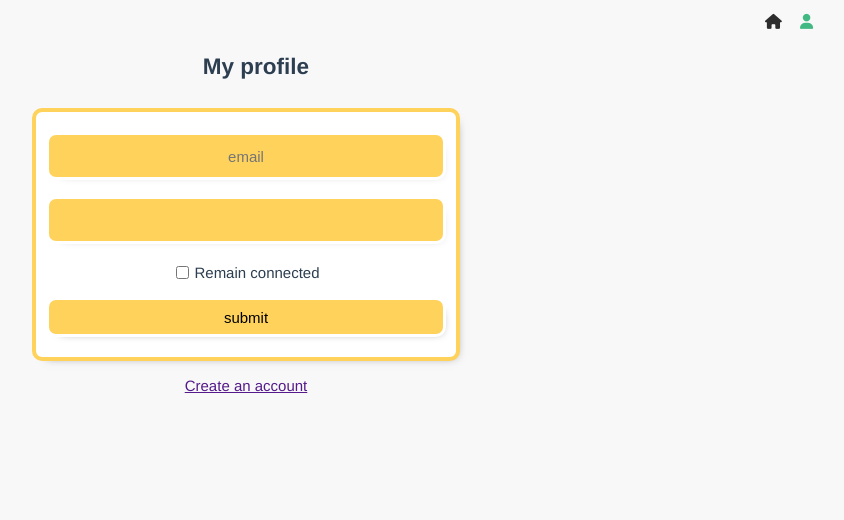
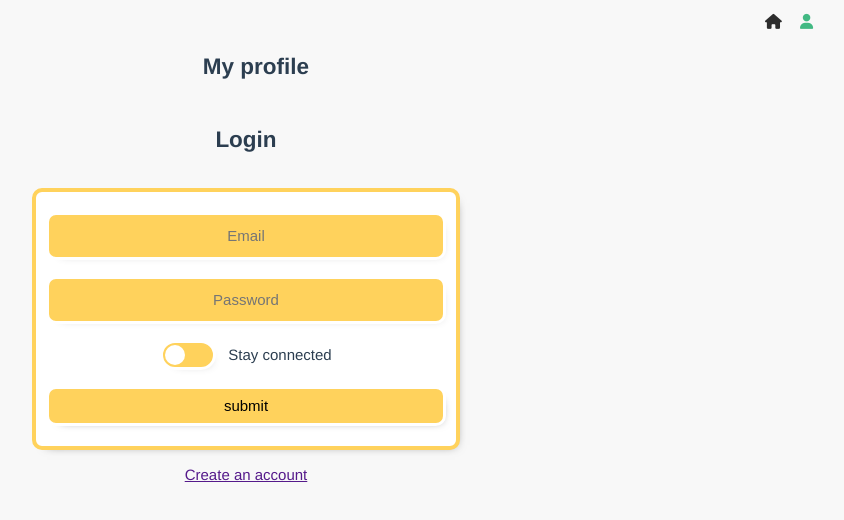
Before and after one commit to DamienLopvet/multiple-chronos, a Vue app: page /#/MyProfile in a window 1280 px wide. Shown: the top 520 px of the page, without its empty margins (394-1238 px from the left). Built offline with nearby package versions, Linux system fonts and the light colour scheme.

Commit message:
nice checkbox in profile + form validation

```diff
--- a/src/components/Profile.vue
+++ b/src/components/Profile.vue
@@ -2,30 +2,86 @@
     <section id="profile_section">
         <h1>My profile</h1>
         <div class="user-login" v-if="!isLogged && showLogin">
-            <form>
-                <input type="email" v-model="mail" placeholder="email" />
-                <input type="password" v-model="password" />
-                <label for="stay-connected"><input type="checkbox" id="stay-connected" v-model="wantCookies">Remain connected</label>
-                <input type="submit" @click.prevent="login" value="submit" />
+            <h2>Login</h2>
+            <form @submit.prevent="login">
+                <input type="email" v-model="mail" placeholder="Email" required />
+                <input type="password" v-model="password" placeholder="Password" required />
+                <label class="toggle stay-connected-label" for="Stay_connected_login">
+                    <input
+                        type="checkbox"
+                        class="toggle__input"
+                        id="Stay_connected_login"
+                        v-model="wantCookies"
+                    />
+                    <span class="toggle-track">
+                        <span class="toggle-indicator">
+                            <!-- 	This check mark is optional	 -->
+                            <span class="checkMark">
+                                <svg
+                                    viewBox="0 0 24 24"
+                                    id="ghq-svg-check"
+                                    role="presentation"
+                                    aria-hidden="true"
+                                >
+                                    <path
+                                        d="M9.86 18a1 1 0 01-.73-.32l-4.86-5.17a1.001 1.001 0 011.46-1.37l4.12 4.39 8.41-9.2a1 1 0 111.48 1.34l-9.14 10a1 1 0 01-.73.33h-.01z"
+                                    ></path>
+                                </svg>
+                            </span>
+                        </span>
+                    </span>
+                    Stay connected
+                </label>
+
+                <input type="submit"  value="submit" >
             </form>
             <!-- <a href="#">I don't remember my pasword?</a> -->
             <a href="" @click.prevent="handleSignup">Create an account</a>
         </div>
         <div class="user-logout" v-if="isLogged">
             <p>you are connected</p>
+
             <a href="#" @click="logout">logout</a>
         </div>
         <div class="error" v-if="error">{{ this.error }}</div>
         <div class="user-signup" v-if="willSignup">
-            <h2>please fill the form to create an account</H2>
-            <form>
-                <input type="email" v-model="mail" placeholder="mail" />
-                <input type="password" v-model="password" />
-                <label for="stay-connected"><input type="checkbox" id="stay-connected" v-model="wantCookies">Stay connected</label>
-                <input type="submit" @click.prevent="signup"  value="submit"/>
+            <h2>Fill the form to create an account</h2>
+            <form @submit.prevent="signup" >
+                <input type="email" v-model="mail" placeholder="enter your email" required />
+                <input type="password" v-model="password" placeholder="Enter you password" minlength="8" required/>
+                <input type="password" v-model="passwordVerif" :pattern="password" placeholder="Verify you password" title="Passwords are not equals" required/>
+
+                <label class="toggle stay-connected-label" for="Stay_connected_signup">
+                    <input
+                        type="checkbox"
+                        class="toggle__input"
+                        id="Stay_connected_signup"
+                        v-model="wantCookies"
+                    />
+                    <span class="toggle-track">
+                        <span class="toggle-indicator">
+                            <!-- 	This check mark is optional	 -->
+                            <span class="checkMark">
+                                <svg
+                                    viewBox="0 0 24 24"
+                                    id="ghq-svg-check"
+                                    role="presentation"
+                                    aria-hidden="true"
+                                >
+                                    <path
+                                        d="M9.86 18a1 1 0 01-.73-.32l-4.86-5.17a1.001 1.001 0 011.46-1.37l4.12 4.39 8.41-9.2a1 1 0 111.48 1.34l-9.14 10a1 1 0 01-.73.33h-.01z"
+                                    ></path>
+                                </svg>
+                            </span>
+                        </span>
+                    </span>
+                    Stay connected
+                </label>
+                <input type="submit" value="submit" />
             </form>
-            <a href="" @click.prevent="handleLogin">Oh, never mind, I have an account ! </a>
-
+            <a href="" @click.prevent="handleLogin"
+                >Oh, never mind, I have an account !
+            </a>
         </div>
     </section>
 </template>
@@ -38,35 +94,38 @@
 
         data() {
             return {
-                mail: "",
+                mail: null,
                 password: "",
+                passwordVerif:"",
                 error: "",
                 willSignup: false,
                 showLogin: true,
-                wantCookies:false,
+                wantCookies: false,
             };
         },
         methods: {
             ...mapMutations(["setUser", "setToken", "setIsLogged"]),
-            handleLogin(){
+            handleLogin() {
                 this.willSignup = false;
                 this.showLogin = true;
             },
             login() {
-               if (confirm('The stopwatches you created offline will be overwrited by the ones stored in database')){
                 let payload = {
                     email: this.mail,
                     password: this.password,
                 };
                 axios
-                    .post("https://multiple-chronos.herokuapp.com/api/auth/login", payload)
+                    .post(
+                        "https://multiple-chronos.herokuapp.com/api/auth/login",
+                        payload
+                    )
                     .then((res) => {
                         let user = res.data.userId;
                         let token = res.data.token;
                         this.setUser(user);
                         this.setToken(token);
                         this.setIsLogged("true");
-                        if(this.wantCookies)this.setCookies();
+                        if (this.wantCookies) this.setCookies();
                         this.setIsLogged("true");
                         this.$router.push("/");
                         this.showLogin = false;
@@ -76,7 +135,6 @@
                         this.error = e.response?.data?.message || e.message;
                         setTimeout(() => (this.error = ""), "5000");
                     });
-                }
             },
             setCookies() {
                 let d = new Date();
@@ -112,34 +170,44 @@
                     password: this.password,
                 };
                 axios
-                    .post("https://multiple-chronos.herokuapp.com/api/auth/signup", payload)
+                    .post(
+                        "https://multiple-chronos.herokuapp.com/api/auth/signup",
+                        payload
+                    )
                     .then((res) => {
                         let user = res.data.userId;
                         let token = res.data.token;
                         this.setUser(user);
                         this.setToken(token);
                         this.setIsLogged("true");
-                        if(this.wantCookies)this.setCookies();
+                        if (this.wantCookies) this.setCookies();
                         this.showLogin = false;
-                    }).then(() => {
+                    })
+                    .then(() => {
                         this.createUserDataBase();
-                    }).catch((e) => {
+                    })
+                    .catch((e) => {
                         console.log(e);
                         this.error = e.response?.data?.message || e.message;
                         setTimeout(() => (this.error = ""), "5000");
                     });
             },
             createUserDataBase() {
-                let payload ={ 'chronos': [] }
+                let payload = { chronos: [] };
                 axios
-                    .post(`https://multiple-chronos.herokuapp.com/api/chronos`,payload,{
-                        headers: {
-                            Authorization: "Bearer " + this.tokenIsSet,
-                        },
+                    .post(
+                        `https://multiple-chronos.herokuapp.com/api/chronos`,
+                        payload,
+                        {
+                            headers: {
+                                Authorization: "Bearer " + this.tokenIsSet,
+                            },
 
-                        withCredentials: false,
-                    })
-                    .then((res) => {console.log(res);
+                            withCredentials: false,
+                        }
+                    )
+                    .then((res) => {
+                        console.log(res);
                         this.$router.push("/");
                     })
                     .catch((e) => (this.error = e));
@@ -180,3 +248,111 @@
         },
     };
 </script>
+
+<style lang="scss">
+    $toggle-indicator-size: 20px; // changing this number will resize the whole toggle
+    $track-height: $toggle-indicator-size + 4;
+    $track-width: $toggle-indicator-size * 2.5;
+    $highContrastModeSupport: solid 2px transparent;
+    /*
+
+The following vars come from my theme.
+You'll need to replace with your own color values.
+
+- "$light"
+- "$mid"
+- "$dark"
+
+*/
+    $dark: rgb(51, 48, 48);
+    $track-background: #ffd25c;
+    $focus-ring: 0px 0px 0px 2px;
+    $speed: 300ms;
+
+    // Toggle specific styles
+    .toggle {
+        align-items: center;
+        border-radius: 100px;
+        display: flex;
+        margin-bottom: 16px;
+    }
+    .stay-connected-label {
+        margin: auto;
+    }
+    .toggle__input {
+        clip: rect(0 0 0 0);
+        clip-path: inset(50%);
+        height: 1px;
+        overflow: hidden;
+        position: absolute;
+        white-space: nowrap;
+        width: 1px;
+
+        &:disabled + .toggle-track {
+            cursor: not-allowed;
+            opacity: 0.7;
+        }
+    }
+
+    .toggle-track {
+        background: $track-background;
+        border-radius: 100px;
+        border: 3px solid white;
+        cursor: pointer;
+        display: flex;
+        height: $track-height;
+        margin-right: 12px;
+        position: relative;
+        width: $track-width;
+        box-shadow: 5px 5px 10px -10px #0000004a;
+    }
+
+    .toggle-indicator {
+        align-items: center;
+        background: white;
+        border-radius: $toggle-indicator-size;
+        bottom: 2px;
+        display: flex;
+        height: $toggle-indicator-size;
+        justify-content: center;
+        left: 2px;
+        outline: $highContrastModeSupport;
+        position: absolute;
+        transition: $speed;
+        width: $toggle-indicator-size;
+    }
+
+    // The check mark is optional
+    .checkMark {
+        fill: #ffd25c;
+        height: $toggle-indicator-size - 4;
+        width: $toggle-indicator-size - 4;
+        opacity: 0;
+        transition: opacity $speed ease-in-out;
+    }
+
+    .toggle__input:checked + .toggle-track .toggle-indicator {
+        background: $dark;
+        transform: translateX($track-width - $track-height);
+
+        .checkMark {
+            opacity: 1;
+            transition: opacity $speed ease-in-out;
+        }
+    }
+
+    @media screen and (-ms-high-contrast: active) {
+        .toggle-track {
+            border-radius: 0;
+        }
+    }
+    input:invalid{
+        outline-color:rgba(255, 0, 0, 0.527);
+        transition:outline-color 300ms
+    }
+    input:valid{
+        outline-color:rgba(0, 255, 64, 0.527);
+        transition:outline-color 300ms
+
+    }
+</style>
```
Also changed, not shown: src/assets/style.css (line endings or trailing spaces).
